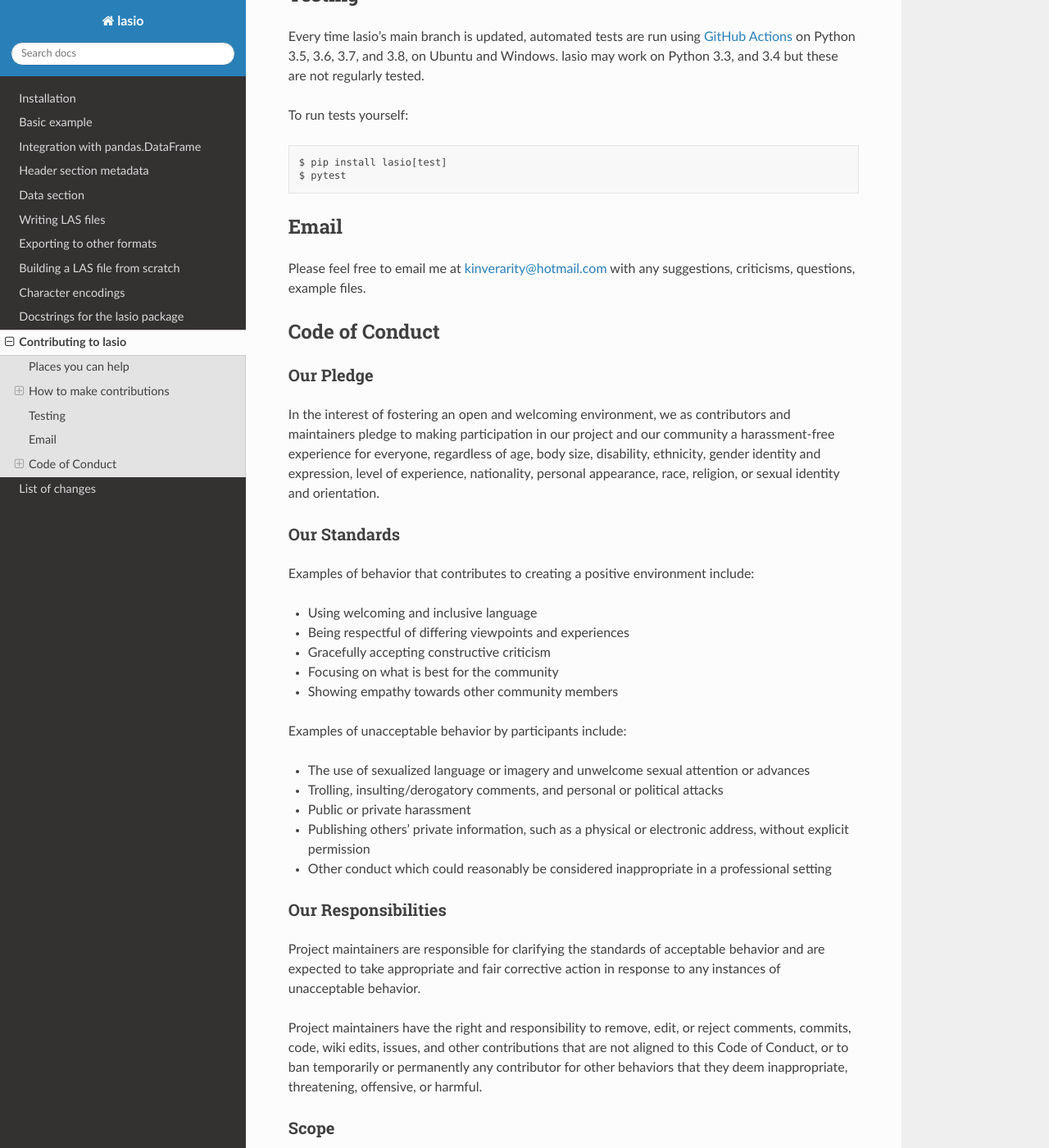
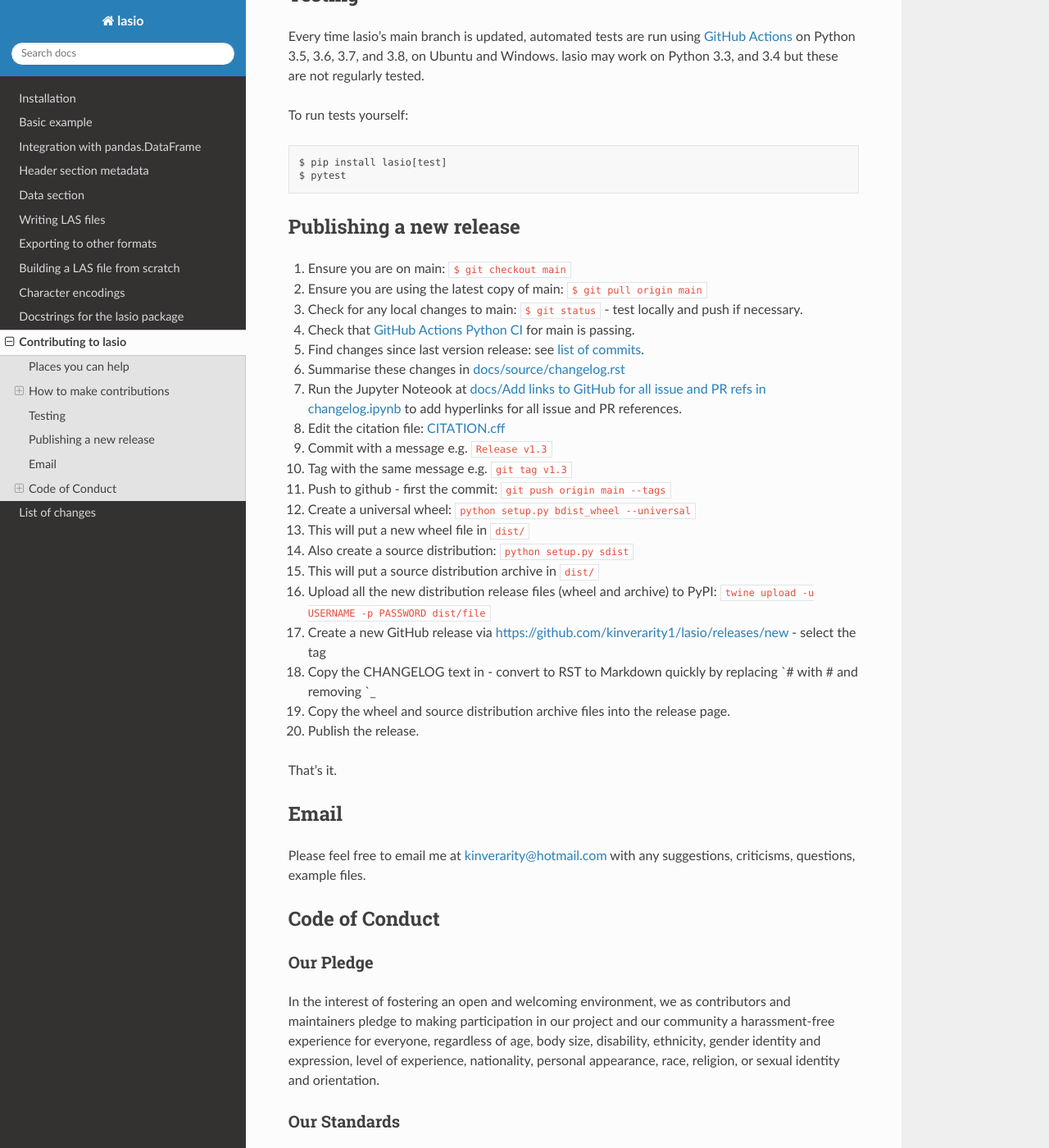
Before and after one commit to kinverarity1/lasio, a Sphinx documentation site: the page built from docs/source/contributing.rst, in a window 1280 px wide and 1400 px high, scrolled down 3706 px. Shown: the whole window at 82% size. Built offline with Sphinx 7.4.7 and the Read the Docs theme 2.0.0, drawn with Linux system fonts in a browser that asks for light colours; formulas are drawn with MathJax 3.

Commit message:
Add new release instructions

```diff
--- a/docs/source/contributing.rst
+++ b/docs/source/contributing.rst
@@ -177,6 +177,32 @@ To run tests yourself:
 
 .. _GitHub Actions: https://github.com/kinverarity1/lasio/actions/workflows/ci-tests.yml
 
+Publishing a new release
+------------------------
+
+1. Ensure you are on main: ``$ git checkout main``
+2. Ensure you are using the latest copy of main: ``$ git pull origin main``
+3. Check for any local changes to main: ``$ git status`` - test locally and push if necessary.
+4. Check that `GitHub Actions Python CI <https://github.com/kinverarity1/lasio/actions/workflows/ci-tests.yml>`__ for main is passing.
+5. Find changes since last version release: see `list of commits <https://github.com/kinverarity1/lasio/commits/main>`__.
+6. Summarise these changes in `docs/source/changelog.rst <docs/source/changelog.rst>`__
+7. Run the Jupyter Noteook at `docs/Add links to GitHub for all issue and PR refs in changelog.ipynb <docs/Add%20links%20to%20GitHub%20for%20all%20issue%20and%20PR%20refs%20in%20changelog.ipynb>`__ to add hyperlinks for all issue and PR references.
+8. Edit the citation file: `CITATION.cff <https://github.com/kinverarity1/lasio/blob/main/CITATION.cff>`__
+9. Commit with a message e.g. ``Release v1.3``
+10. Tag with the same message e.g. ``git tag v1.3``
+11. Push to github - first the commit: ``git push origin main --tags``
+12. Create a universal wheel: ``python setup.py bdist_wheel --universal``
+13. This will put a new wheel file in ``dist/``
+14. Also create a source distribution: ``python setup.py sdist``
+15. This will put a source distribution archive in ``dist/``
+16. Upload all the new distribution release files (wheel and archive) to PyPI: ``twine upload -u USERNAME -p PASSWORD dist/file``
+17. Create a new GitHub release via https://github.com/kinverarity1/lasio/releases/new - select the tag
+18. Copy the CHANGELOG text in - convert to RST to Markdown quickly by replacing \`# with # and removing \`_
+19. Copy the wheel and source distribution archive files into the release page.
+20. Publish the release.
+
+That's it.
+
 Email
 -----
 
```
